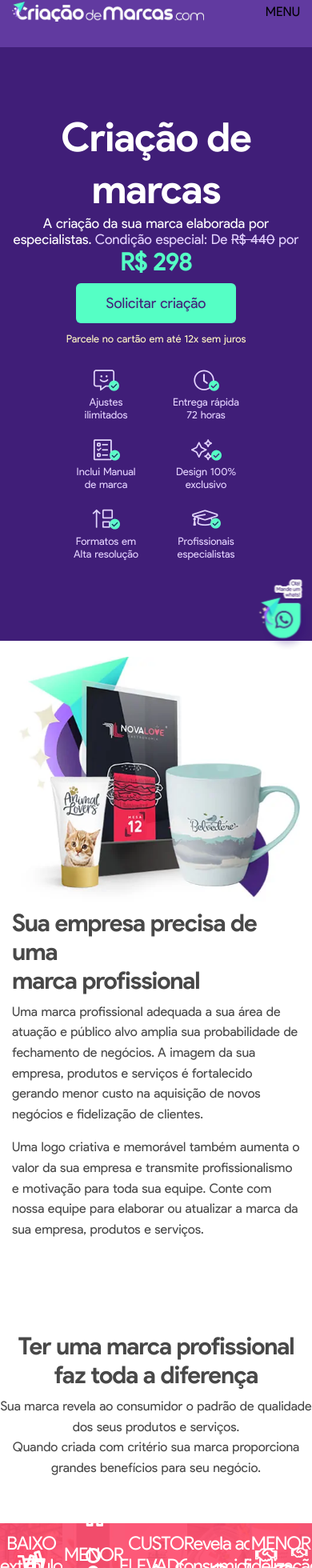
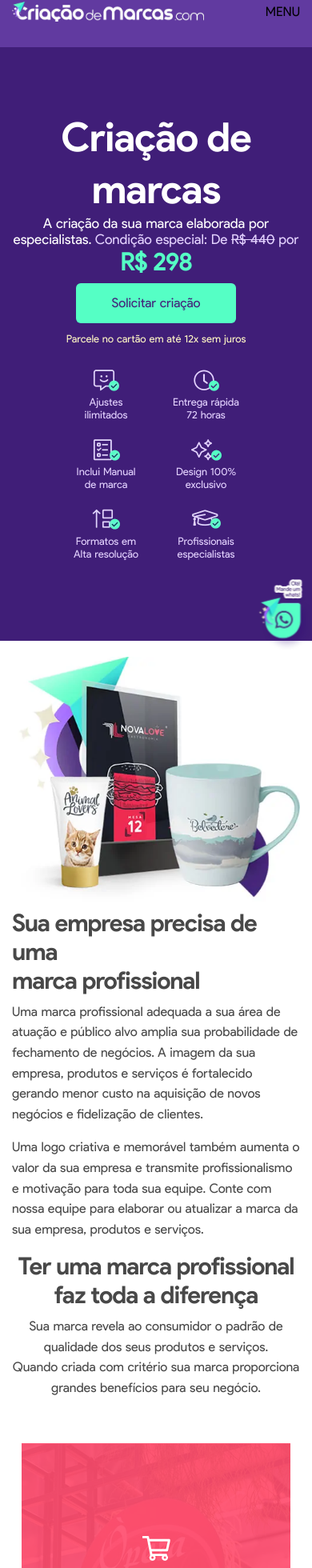
Before and after one commit to renonreis/criacaodemarcas, a Nuxt app: page / in a window 390 px wide. Shown: the part 30-1990 px from the top of the page at 80% size. Built offline with nearby package versions, Linux system fonts and the light colour scheme; some icons are missing.

Commit message:
Mobile Fix

```diff
--- a/assets/css/main.scss
+++ b/assets/css/main.scss
@@ -135,3 +135,10 @@ h6 {
     color: #43237a;
   }
 }
+
+@media screen and (max-width: 767px) {
+  .btn {
+    font-size: 16px;
+    padding: 0 15px;
+  }
+}
--- a/components/Footer.vue
+++ b/components/Footer.vue
@@ -304,11 +304,16 @@ footer {
     .subfooter {
       padding: 25px 0;
       .menu-footer {
+        display: flex;
+        flex-direction: column;
         li {
           display: block;
           border: 0;
+          &:nth-child(1) {
+            order: 1;
+          }
           &:last-child {
-            margin-top: 25px;
+            margin-bottom: 25px;
           }
         }
       }
--- a/components/Portfolio.vue
+++ b/components/Portfolio.vue
@@ -1247,19 +1247,15 @@ export default {};
   grid-row-end: span 2;
 }
 @media screen and (max-width: 767px) {
-  .secaoPorfolio {
   .grid-layout {
     grid-template-columns: repeat(auto-fill, minmax(160px, 0fr));
     grid-auto-rows: minmax(160px, auto);
   }
 }
-}
 @media screen and (max-width: 479px) {
-  .secaoPorfolio {
   .grid-layout {
     grid-template-columns: repeat(auto-fill, minmax(131px, 0fr));
     grid-auto-rows: minmax(131px, auto);
   }
 }
-}
 </style>
--- a/pages/index.vue
+++ b/pages/index.vue
@@ -86,7 +86,7 @@
     </div>
     <div class="new-grid">
       <div class="grid-x align-middle">
-        <div class="cell large-12 text-center" style="padding-bottom: 40px;">
+        <div class="cell large-12 text-center" style="padding: 0 0.9375rem 40px;">
           <h2>Ter uma marca profissional faz toda a diferença</h2>
           <p>
             Sua marca revela ao consumidor o padrão de qualidade dos seus produtos e serviços.
@@ -131,7 +131,7 @@
             </div>
           </div>
         </div>
-        <div class="cell large-3 box-vantagens">
+        <div class="cell small-12 large-3 box-vantagens">
           <div class="box-after">
             <picture>
               <source srcset="~/assets/img/webp/img-antes-2.webp" type="image/webp" />
@@ -971,6 +971,9 @@ main {
 
 .box-before,
 .box-after {
+  margin: 0 auto;
+  max-width: 336px;
+
   position: relative;
   .box-over {
     background-color: rgba(255, 78, 111, 0.92);
@@ -1049,17 +1052,6 @@ main {
     &:last-child {
       border: 0;
     }
-  }
-}
-
-.new-grid {
-  max-width: 1680px;
-  margin: 0 auto;
-  .grid-x {
-    padding: 100px 0;
-  }
-  .cell.large-3 {
-    width: 20%;
   }
 }
 
@@ -1305,6 +1297,10 @@ main {
     }
   }
   .yellow-bg {
+    &:before,
+    &:after {
+      display: none;
+    }
     .steps {
       flex-wrap: wrap;
     }
@@ -1327,5 +1323,15 @@ main {
       background-repeat: no-repeat;
     }
   }
+  .new-grid {
+    max-width: 1680px;
+    margin: 0 auto;
+    .grid-x {
+      padding: 100px 0;
+    }
+    .cell.large-3 {
+      width: 20%;
+    }
+  }
 }
 </style>
```
Also changed, not shown: assets/img/portfolio/border-footer.webp (deleted). Lines whose indentation alone changed are shown as unchanged.
